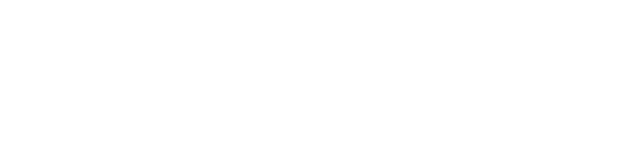
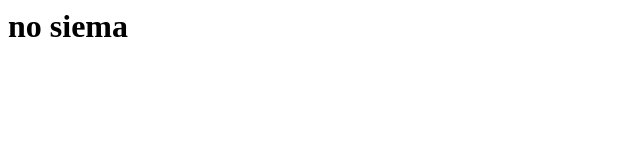
Before and after one commit to VasstOFC/discord-style, a plain HTML site: page index.html in a window 1280 px wide. Shown: the whole page, without its empty margins (0-640 px from the left). Drawn offline with Linux system fonts and the light colour scheme.

Commit message:
Update index.html

```diff
--- a/index.html
+++ b/index.html
@@ -1 +1,2 @@
+<h1>no siema</h1>
 <link rel="stylesheet" href="source.css">
```
